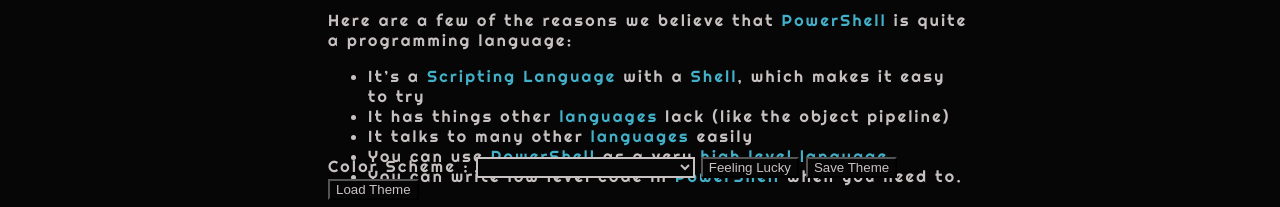
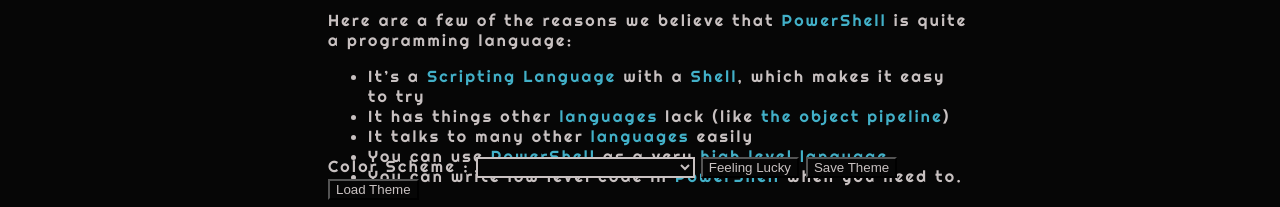
Before and after one commit to PowerShellGuides/PowerShellGuide, a Jekyll site: the page built from docs/Languages/Programming-Languages.md, in a window 1280 px wide. Shown: the part 700-907 px from the top of the page. Built offline with Jekyll 4.4.1, drawn with Linux system fonts in a browser that asks for light colours; part of the change alters nothing that is shown.

Commit message:
References in paranthesis (Fixes #78)

```diff
--- a/docs/Languages/Programming-Languages.md
+++ b/docs/Languages/Programming-Languages.md
@@ -25,7 +25,7 @@ If it's the only one you know, you may potentially die happpy (not that we have
 Here are a few of the reasons we believe that [PowerShell](/PowerShell) is quite a programming language:
 
 * It's a [Scripting Language](/Languages/Scripting-Languages) with a [Shell](/Shells), which makes it easy to try
-* It has things other [languages](/Languages) lack (like the object pipeline)
+* It has things other [languages](/Languages) lack (like [the object pipeline](/PowerShell/Concepts/The-Object-Pipeline))
 * It talks to many other [languages](/Languages) easily
 * You can use [PowerShell](/PowerShell) as a very [high level language](/Languages/High-Level-Languages)
 * You can write low level code in [PowerShell](/PowerShell) when you need to.
```
